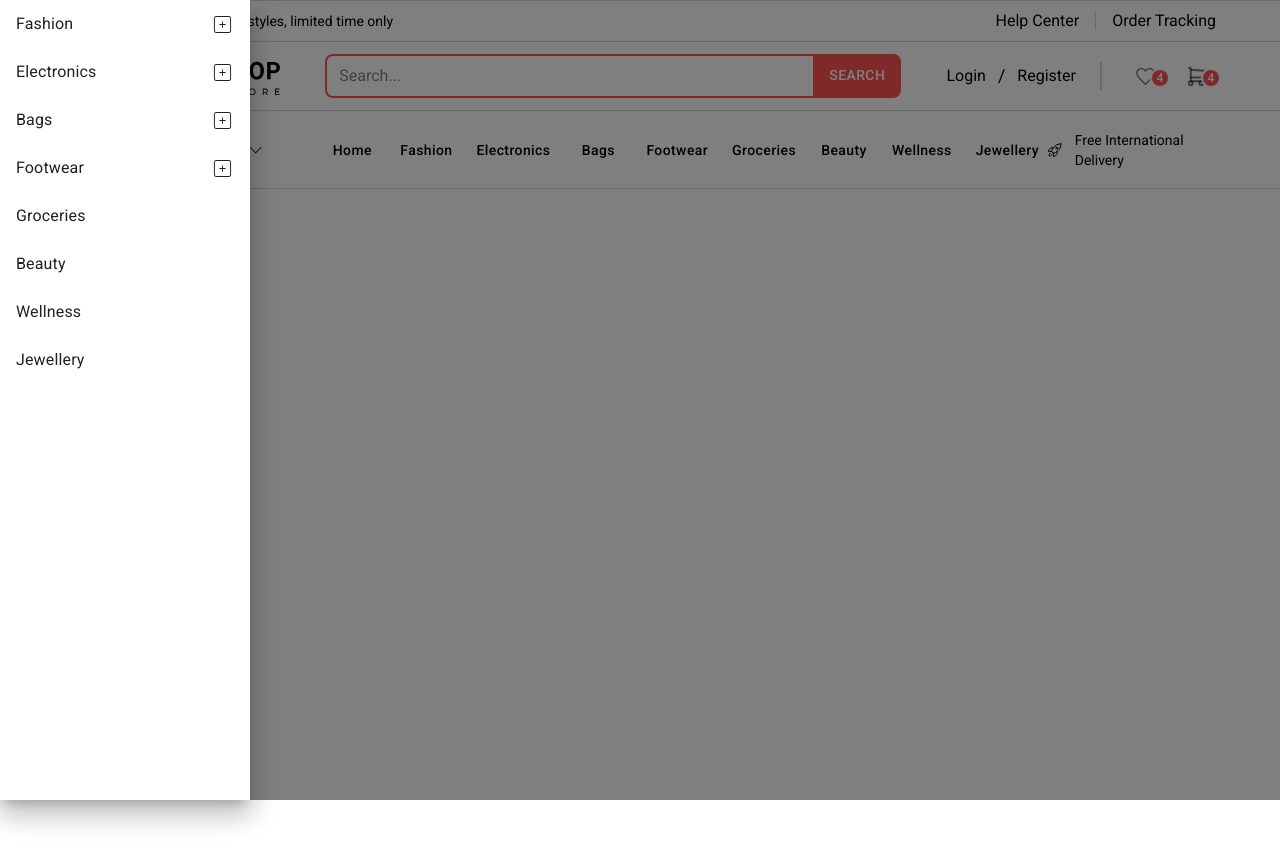
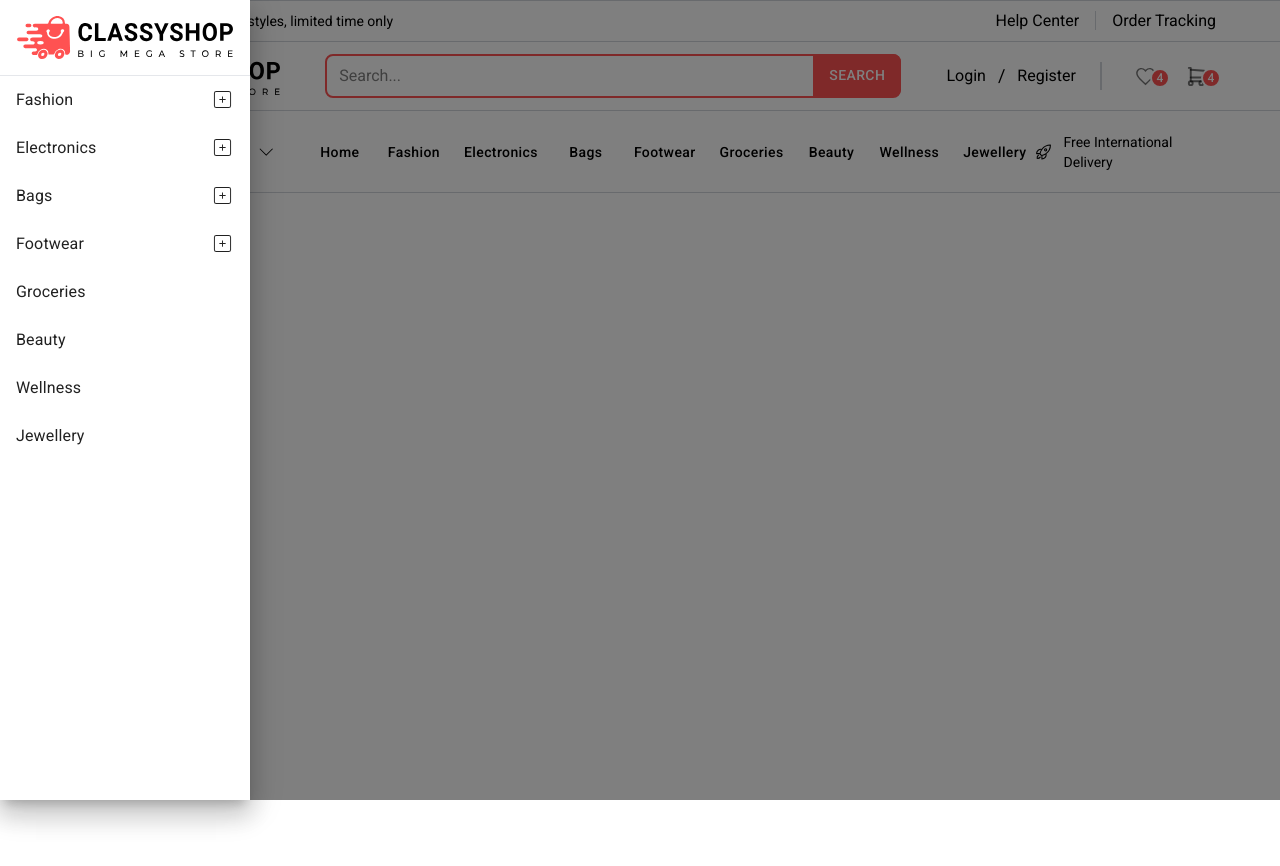
Before and after one commit to shariyerShazan/classy-eCommnerce-client, a React (Vite) app: page / in a window 1280 px wide. Both pictures are taken after a click on the button "SHOP BY CATEGORIES". Shown: the top 866 px of the page. Before the commit the page ends 800 px from the top, so only its background shows below. Built offline with nearby package versions, Linux system fonts and the light colour scheme.

Commit message:
header page edit

```diff
--- a/src/components/Header/CategoryDrawer.jsx
+++ b/src/components/Header/CategoryDrawer.jsx
@@ -57,6 +57,7 @@ const CategoryDrawer = ({ openCtg, setOpenCtg }) => {
 
       return (
         <List key={key} disablePadding>
+
           <ListItem disablePadding>
             <ListItemButton
               onClick={() => hasSub && toggleItem(key)}
@@ -96,10 +97,16 @@ const CategoryDrawer = ({ openCtg, setOpenCtg }) => {
 
   return (
     <Drawer open={openCtg} onClose={() => setOpenCtg(false)}>
-      <Box sx={{ width: 250 }} role="presentation">
-        {renderCategories(categoriesData)}
-      </Box>
-    </Drawer>
+    <Box sx={{ width: 250 }} role="presentation">
+      {/* Logo on top */}
+      <div className="flex justify-center py-4 border-b border-gray-200">
+        <img src="./logo.svg" className="w-54" alt="Logo" />
+      </div>
+
+      {/* Categories */}
+      {renderCategories(categoriesData)}
+    </Box>
+  </Drawer>
   );
 };
 
--- a/src/components/Header/Header.jsx
+++ b/src/components/Header/Header.jsx
@@ -1,5 +1,5 @@
 import React from 'react'
-import Topper from './Topper'
+// import Topper from './Topper'
 import { Link } from 'react-router'
 import Button from '@mui/material/Button';
 import Badge from '@mui/material/Badge';
@@ -10,6 +10,7 @@ import { TbShoppingCart } from "react-icons/tb";
 import { IoMdHeartEmpty } from "react-icons/io";
 import Tooltip from '@mui/material/Tooltip';
 import Navigation from './Navigation';
+// import Navigation from './Navigation';
 
 const StyledBadge = styled(Badge)(({ theme }) => ({
   '& .MuiBadge-badge': {
@@ -25,7 +26,6 @@ const StyledBadge = styled(Badge)(({ theme }) => ({
 const Header = () => {
   return (
     <div>
-       <Topper />
         <div className='header py-3 border-b-1 border-gray-300'>
              <div className='container  flex items-center justify-between'>
                    <div className='col-1 '>
--- a/src/components/Header/Navigation.jsx
+++ b/src/components/Header/Navigation.jsx
@@ -18,13 +18,12 @@ const Navigation = () => {
         <div className='container flex items-center justify-between'>
 
             <div className='col-1 py-2 flex items-center'>
-            <Button onClick={openCategory} className='!text-black   !flex !gap-2 '>
+            <Button onClick={openCategory} className='!text-black !py-2 !px-2 !flex !gap-2 '>
                    <CgMenuLeftAlt size={20}/>
                       Shop By Categories
                       <TfiAngleDown className='ml-12' size={20}/>
                    </Button>
-                   <p className='border-r-2 mx-6 border-r-gray-300'>
-
+                   <p className='border-r-2 mr-6  border-r-gray-300'>
                     </p>
 
                 {/* Categories */}
--- a/src/layouts/MainLayout.jsx
+++ b/src/layouts/MainLayout.jsx
@@ -1,12 +1,20 @@
 import React from 'react'
 import { Outlet } from 'react-router'
 import Header from '../components/Header/Header'
+import Topper from '../components/Header/Topper'
 
 const MainLayout = () => {
   return (
     <div>
-        <Header />
-      <Outlet />
+        {/* Topper scroll kore chole jabe */}
+        <Topper />
+
+        {/* Header sticky thakbe */}
+        <div className="sticky top-0 z-50">
+          <Header />
+        </div>
+
+        <Outlet />
     </div>
   )
 }
--- a/src/pages/Home/Home.jsx
+++ b/src/pages/Home/Home.jsx
@@ -2,7 +2,7 @@ import React from 'react'
 
 const Home = () => {
   return (
-    <div>
+    <div className='h-[100vh]'>
 
     </div>
   )
```
